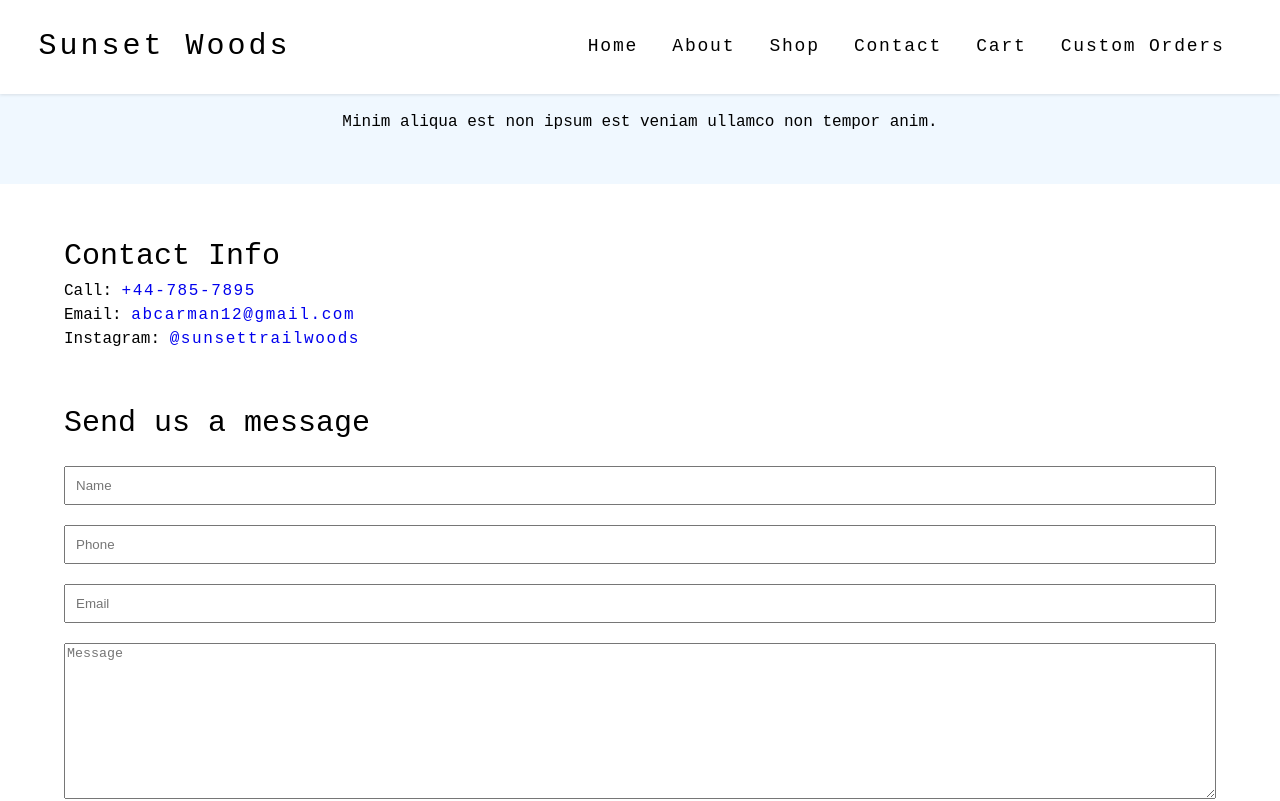
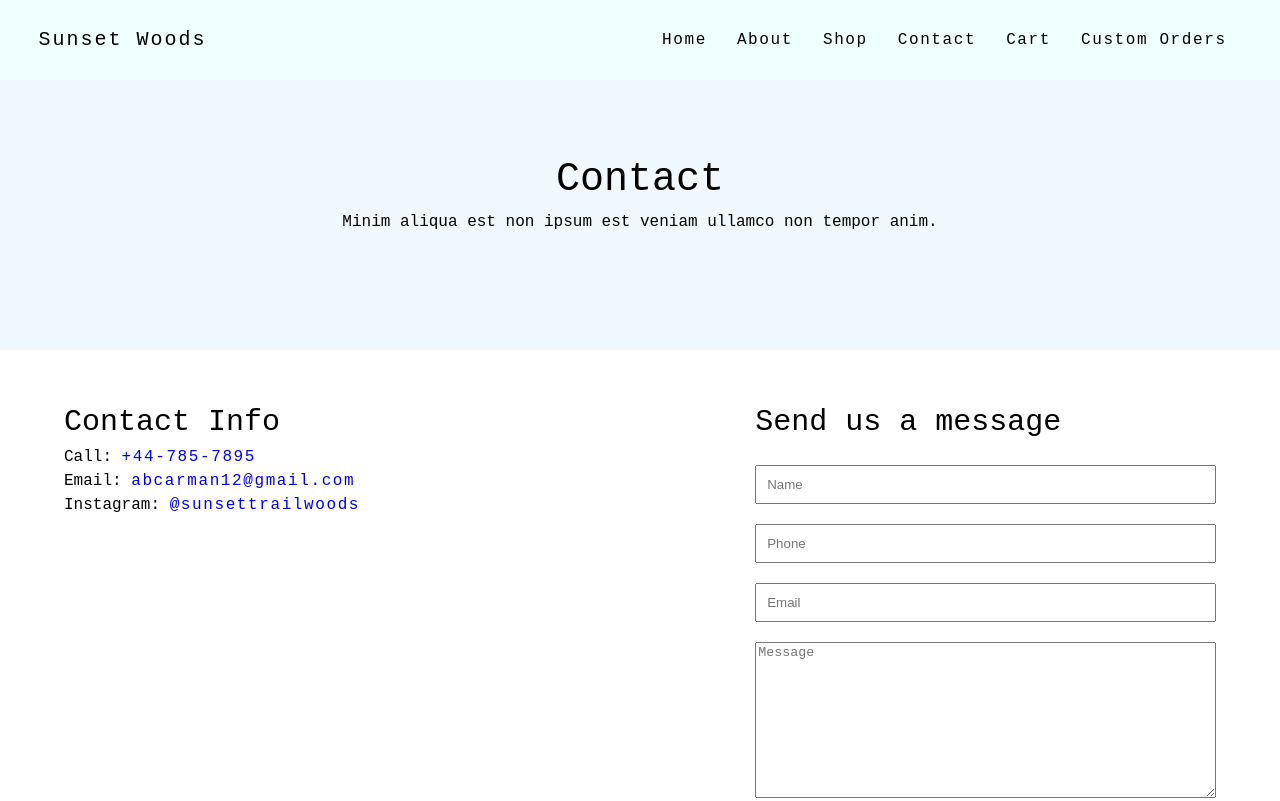
Before and after one commit to austin-carman/sunset-woods, a React (Create React App) app: page /contact in a window 1280 px wide. Shown: the top 801 px of the page. Built offline with nearby package versions, Linux system fonts and the light colour scheme.

Commit message:
fixed styles for navbar menu

```diff
--- a/src/App.css
+++ b/src/App.css
@@ -1,8 +1,10 @@
-/* ----- CSS RESET ----- */
+/* ================================= */
+/* CSS RESET */
 /* http://meyerweb.com/eric/tools/css/reset/
    v2.0 | 20110126
    License: none (public domain)
 */
+/* ================================= */
 html, body, div, span, applet, object, iframe,
 h1, h2, h3, h4, h5, h6, p, blockquote, pre,
 a, abbr, acronym, address, big, cite, code,
@@ -47,7 +49,10 @@ table {
 	border-spacing: 0;
 }
 
-/* ----- General Styles ----- */
+
+/* ============================= */
+/* General Styles */
+/* ============================= */
 *{
 	box-sizing:border-box;
 	max-width: 100%;
@@ -74,93 +79,87 @@ a {
   letter-spacing: 0.1em;
 }
 
-/* ========== Navbar ========== */
+/* ============================= */
+/* Navbar */
+/* ============================= */
 .navbar {
   display: flex;
   justify-content: space-between;
   align-items: center;
   padding: 3%;
-  box-shadow: 0em 0.05em 0.2em 0px rgba(0,0,0,0.1);
   width: 100%;
+  height: 8rem;
+  background-color: azure;
 }
-
 /* company logo */
 .navbar .logo {
   font-size: 2rem;
   color: black;
 }
-
 /* menu */
 .hamburger {
   font-size: 2.4rem;
 }
+.hamburger:hover {
+  cursor: pointer;
+}
+/* links */
 .hide-links {
   display: none;
 }
-
-/* links */
 .show-links {
   display: block;
 }
 .links-wrapper {
   position: absolute;
+  top: 8rem;
   left: 0;
   width: 100%;
   text-align: center;
-  background-color: white;
+  background-color: azure;
 }
 .links-wrapper a {
   color: black;
 }
 .links-wrapper li {
   padding: 1.5%;
+  cursor: pointer;
 }
 .links-wrapper li:hover {
   background-color: #d3d3d3;
   transition: 0.5s ease;
 }
-
 /* navbar MEDIA QUERIES */
 @media only screen and  (min-width: 1200px) {
   .navbar {
-    padding: 1% 3%;
     position: fixed;
-    width: 100%;
-    background-color: white;
   }
-
-  /* nav logo/company name */
-  .navbar .logo {
-    font-size: 3rem;
-  }
-
   /* menu */
   .hamburger {
     display: none;
   }
-
   /* links */
   .links-wrapper {
     display: flex;
     align-items: center;
     justify-content: flex-end;
-    font-size: 1.8rem;
     position: static;
-    margin-right: 12em;
-    background-color: white;
   }
   .links-wrapper li {
-    padding: 3% 2.5%;
+    padding: 2rem 1.5rem;
   }
   .links-wrapper a {
     color: black;
+    white-space: nowrap;
   }
   .links-wrapper li:hover {
     border-radius: 5px;
   }
 }
 
-/* ========== Home Styles ========== */
+/* ================================= */
+/* Home Styles */
+/* ================================= */
 /* Hero image */
 .hero-img {
   background-image: url("../public/blue.png");
@@ -174,7 +173,6 @@ a {
   /* TODO: come back to later - parallax scrolling on hero img */
   /* background-attachment: fixed; */
 }
-
 /* Hero content */
 .hero-content {
   width: 90%;
@@ -185,14 +183,12 @@ a {
   font-size: 3rem;
   margin: 10%;
 }
-
 /* Call to Action button */
 .hero-img button {
   border: 1px solid black;
   border-radius: 15px;
   padding: 2% 4%;
 }
-
 /* Gallery */
 .home-gallery {
   display: flex;
@@ -204,7 +200,6 @@ a {
   text-align: center;
   margin: 5% auto;
 }
-
 /* Intro */
 .home-intro {
   display: flex;
@@ -219,7 +214,6 @@ a {
 .home-intro img {
   margin: 10% auto;
 }
-
 /* Home page Media Queries */
 @media only screen and (min-width: 1000px) {
   .home-gallery {
@@ -250,7 +244,9 @@ a {
   }
 }
 
-/* ========== FOOT STYLES ========== */
+/* ================================= */
+/* FOOTER STYLES */
+/* ================================= */
 footer {
   background-color: antiquewhite;
 }
@@ -290,7 +286,6 @@ footer a {
 #footer-email {
   text-decoration: underline;
 }
-
 /* footer media queries */
 @media only screen and (min-width: 600px) {
   footer .footer-section-container {
@@ -316,8 +311,9 @@ footer a {
   }
 }
 
-
-/* ========== About Page ========== */
+/* ================================ */
+/* About Page */
+/* ================================ */
 .about-hero-section {
   background-image: url("../public/blue.png");
   height: 75vh;
@@ -338,6 +334,7 @@ footer a {
 .about-content {
   margin-bottom: 10%;
 }
+/* About page media queries */
 @media only screen and (min-width: 800px) {
   .about-hero-section {
     height: 50vh;
@@ -359,7 +356,9 @@ footer a {
   }
 }
 
-/* ========== Shop Page Styles ========== */
+/* ====================================== */
+/* Shop Page Styles */
+/* ====================================== */
 .shop-title-container {
   text-align: center;
   width: 75%;
@@ -398,11 +397,13 @@ footer a {
   background-color:#d3d3d3;
 }
 
-
-/* ========== Contact Page Styles ========== */
+/* ================================= */
+/* Contact Page Styles */
+/* ================================= */
 .contact-hero-container {
+  height: 15rem;
   padding-top: 5rem;
-  padding-bottom: 5rem;
+  padding-bottom: 15rem;
   background-color: aliceblue;
 }
 .contact-hero-content {
@@ -437,3 +438,22 @@ footer a {
   margin-bottom: 5rem;
   border-radius: 5rem;
 }
+/* contact media queries */
+@media only screen and (min-width: 700px) {
+  .contact-container {
+    display: flex;
+    flex-direction: row;
+    justify-content: space-between;
+    max-width: 120rem;
+  }
+  .contact-container .contact-form {
+    width: 40%;
+  }
+}
+@media only screen and (min-width: 1200px) {
+  .contact-hero-container {
+    height: 30rem;
+    padding-top: 15rem;
+    padding-bottom: 20rem;
+  }
+}
--- a/src/components/contact/Contact.js
+++ b/src/components/contact/Contact.js
@@ -1,7 +1,9 @@
 const Contact = () => {
+  // eslint-disable-next-line no-undef
+  // const image = process.env.PUBLIC_URL + "./blue.png";
+
   return (
     <>
-      {/* <div className="contact-hero-container"> */}
       <div className="contact-hero-container">
         <div className="contact-hero-content">
           <h2>Contact</h2>
@@ -26,6 +28,7 @@ const Contact = () => {
               @sunsettrailwoods
             </a>
           </h6>
+          {/* <img src={image} alt="" /> */}
         </div>
         <div className="contact-form">
           <h3>Send us a message</h3>
@@ -36,7 +39,6 @@ const Contact = () => {
           <button>Send Message</button>
         </div>
       </div>
-      {/* </div > */}
     </>
   );
 };
--- a/src/components/nav/Navbar.js
+++ b/src/components/nav/Navbar.js
@@ -27,24 +27,24 @@ const Navbar = () => {
           }
           onClick={handleToggleMenu}
         >
-          <li>
-            <Link to="/">Home</Link>
-          </li>
-          <li>
-            <Link to="/about">About</Link>
-          </li>
-          <li>
-            <Link to="/shop">Shop</Link>
-          </li>
-          <li>
-            <Link to="/contact">Contact</Link>
-          </li>
-          <li>
-            <Link to="/cart">Cart</Link>
-          </li>
-          <li>
-            <Link to="/custom-orders">Custom Orders</Link>
-          </li>
+          <Link to="/">
+            <li>Home</li>
+          </Link>
+          <Link to="/about">
+            <li>About</li>
+          </Link>
+          <Link to="/shop">
+            <li>Shop</li>
+          </Link>
+          <Link to="/contact">
+            <li>Contact</li>
+          </Link>
+          <Link to="/cart">
+            <li>Cart</li>
+          </Link>
+          <Link to="/custom-orders">
+            <li>Custom Orders</li>
+          </Link>
         </div>
       </ul>
     </nav>
```
